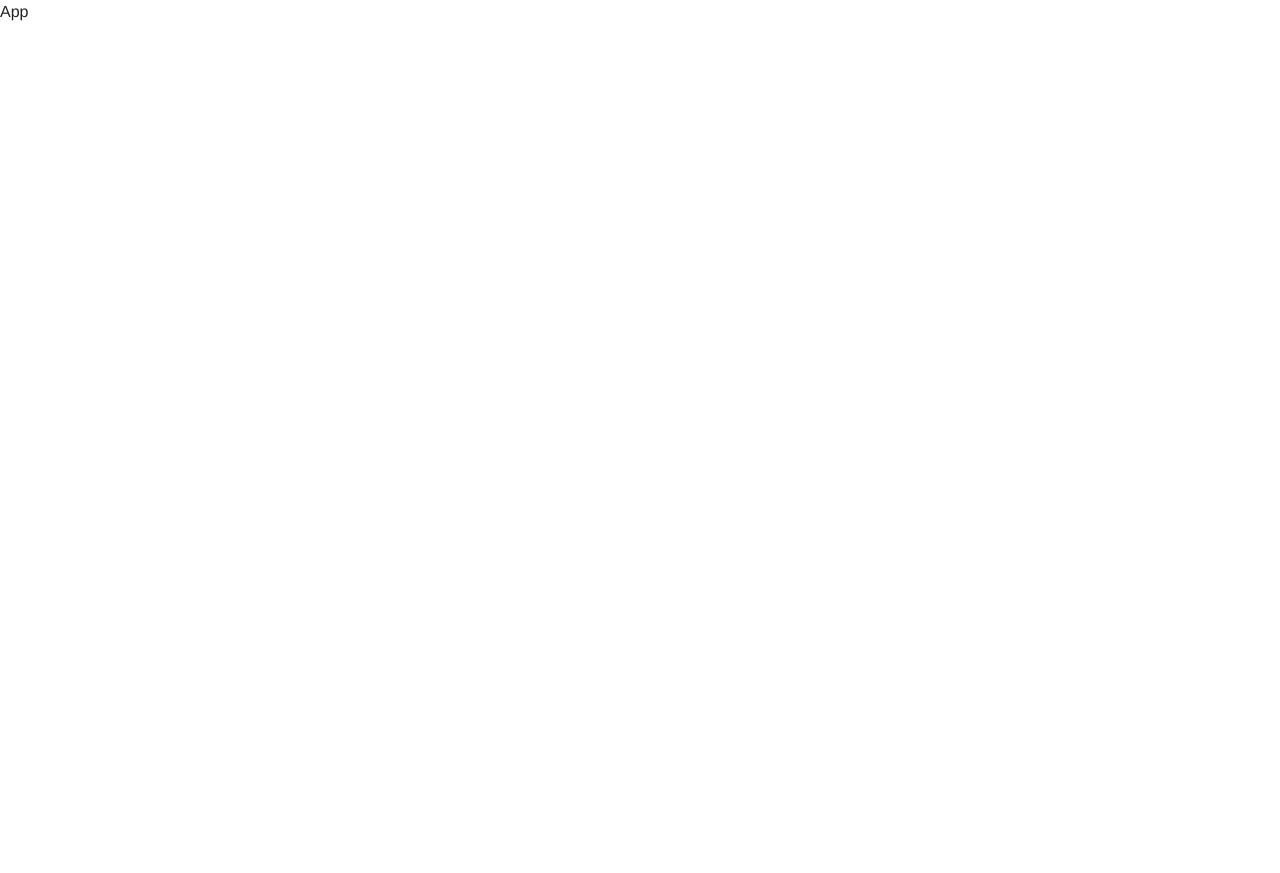
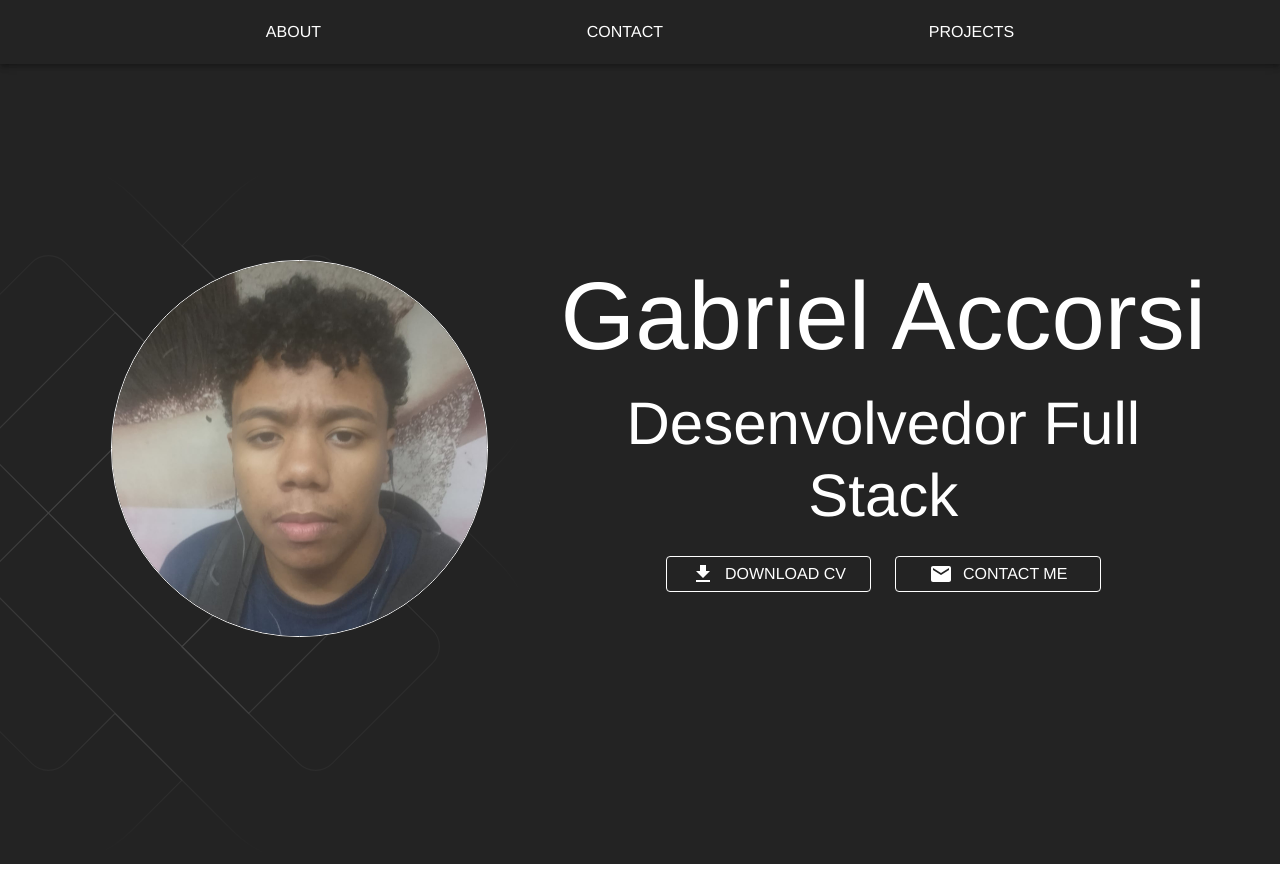
Before and after one commit to GabrielAccorsi/my-portfolio, a React (Vite) app: page / in a window 1280 px wide. Before the commit the page ends 800 px from the top, so only its background shows below. Built offline with nearby package versions, Linux system fonts and the light colour scheme.

Commit message:
feat: create Hero component UI

```diff
--- a/src/App.tsx
+++ b/src/App.tsx
@@ -1,10 +1,11 @@
+import Home from "./pages/home/Home"
 
 
 const App = () => {
 
   return (
     <>
-      App
+      <Home />
     </>
   )
 }
--- a/src/Theme.ts
+++ b/src/Theme.ts
@@ -10,7 +10,7 @@ let theme = createTheme({
     },
   },
   typography: {
-    fontFamily: 'helvetica Neue',
+    fontFamily: 'Helvetica Neue',
   },
 });
 
--- /dev/null
+++ b/src/components/sections/Hero/Hero.tsx
@@ -0,0 +1,123 @@
+import {
+  styled,
+  Container,
+  Grid,
+  Typography,
+  Button,
+  Box,
+} from "@mui/material";
+import Avatar from "../../../assets/images/avatar.jpg";
+import DownloadIcon from "@mui/icons-material/Download";
+import MailIcon from "@mui/icons-material/Mail";
+import { AnimatedBackground } from "../../AnimatedBackground/AnimatedBackground";
+
+const StyledHero = styled("div")(({ theme }) => ({
+  backgroundColor: theme.palette.primary.main,
+  height: "100vh",
+  display: "flex",
+  alignItems: "center",
+}));
+
+const StyledImg = styled("img")(({ theme }) => ({
+  width: "80%",
+  borderRadius: "50%",
+  maxWidth: "500px",
+  border: `1px solid ${theme.palette.primary.contrastText}`,
+}));
+
+const StyledButton = styled(Button)(({ theme }) => ({
+  border: `1px solid ${theme.palette.primary.contrastText}`,
+  padding: "5px 15px",
+  gap: "10px",
+  width: "100%",
+  color: theme.palette.primary.contrastText,
+  "&:hover": {
+    backgroundColor: theme.palette.secondary.main,
+  },
+}));
+
+const Hero = () => {
+  return (
+    <StyledHero>
+      <Container maxWidth="lg">
+        <Grid container spacing={2}>
+          <Grid size={{ xs: 12, md: 5 }} sx={{ textAlign: "center" }}>
+            <Box sx={{ position: "relative", pb: 3 }}>
+              <Box
+                sx={{
+                  position: "absolute",
+                  width: "150%",
+                  top: -100,
+                  right: 0,
+                  zIndex: 0,
+                }}
+              >
+                <AnimatedBackground />
+              </Box>
+
+              <Box
+                sx={{
+                  textAlign: "center",
+                  position: "relative",
+                  zIndex: 1,
+                }}
+              >
+                <StyledImg src={Avatar} alt="Hero Image" />
+              </Box>
+            </Box>
+          </Grid>
+
+          <Grid size={{ xs: 12, md: 7 }}>
+            <Typography
+              sx={{
+                color: "primary.contrastText",
+                textAlign: "center",
+                pb: 2,
+              }}
+              variant="h1"
+            >
+              Gabriel Accorsi
+            </Typography>
+
+            <Typography
+              sx={{
+                color: "primary.contrastText",
+                textAlign: "center",
+              }}
+              variant="h2"
+            >
+              Desenvolvedor Full Stack
+            </Typography>
+            <Grid
+              container
+              sx={{ display: "flex", justifyContent: "center", pt: 3 }}
+              spacing={3}
+            >
+              <Grid
+                size={{ xs: 12, md: 4 }}
+                sx={{ display: "flex", justifyContent: "center" }}
+              >
+                <StyledButton>
+                  <DownloadIcon />
+                  <Typography>Download CV</Typography>
+                </StyledButton>
+              </Grid>
+
+              <Grid
+                size={{ xs: 12, md: 4 }}
+                sx={{ display: "flex", justifyContent: "center" }}
+              >
+                <StyledButton>
+                  <MailIcon />
+                  <Typography>Contact me</Typography>
+                </StyledButton>
+              </Grid>
+            </Grid>
+          </Grid>
+        </Grid>
+      </Container>
+    </StyledHero>
+  );
+};
+
+export default Hero;
```
Also changed, not shown: src/assets/images/avatar.jpg (added), src/components/AnimatedBackground/AnimatedBackground.tsx (line endings or trailing spaces), src/components/Navbar/NavBar.tsx (line endings or trailing spaces), src/pages/home/Home.tsx (line endings or trailing spaces).
